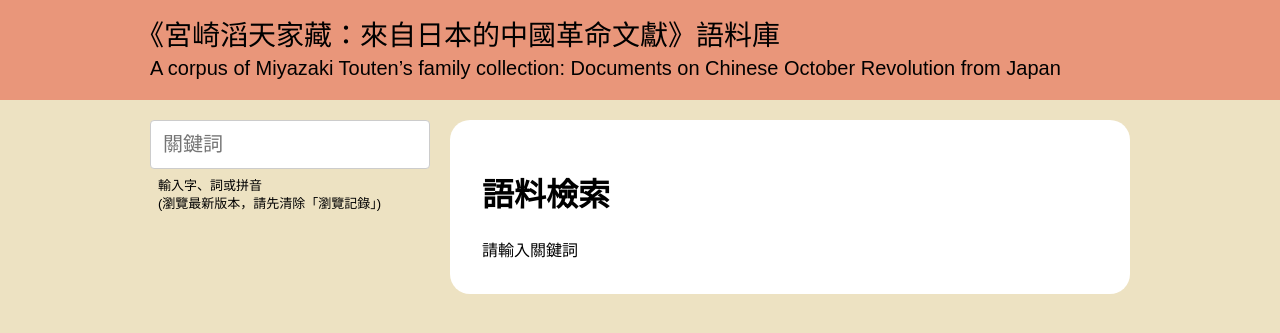
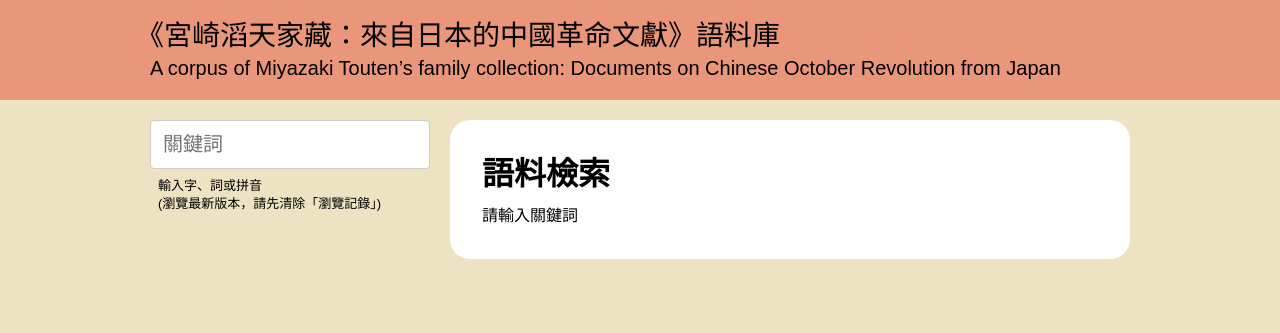
Before and after one commit to sinitic-brush-talk-hk/polyu-text-corpus, a PHP site: page / in a window 1280 px wide. Shown: the part 128-461 px from the top of the page. Run offline with PHP 8.4, Linux system fonts and the light colour scheme; data comes from the database, SQL or seed files in the repository.

Commit message:
Fix margin for result title

```diff
--- a/style.css
+++ b/style.css
@@ -43,8 +43,9 @@ aside input{padding:12px;font-size:20px;border:1px solid #ccc;border-radius:4px;
 .update_desc{font-size:13px;padding:0 8px}
 main{background:#fff;padding:32px;border-radius:20px}
 
+#result h1{margin:0 0 8px;grid-column:1 / 3}
+
 corpus-search-result-list{display:grid;grid-template-columns:auto 1fr}
-corpus-search-result-list h1{margin:0 0 8px;grid-column:1 / 3}
 .search_result_info{color:#999}
 .search_result_list{grid-column:1 / 3}
 
```
